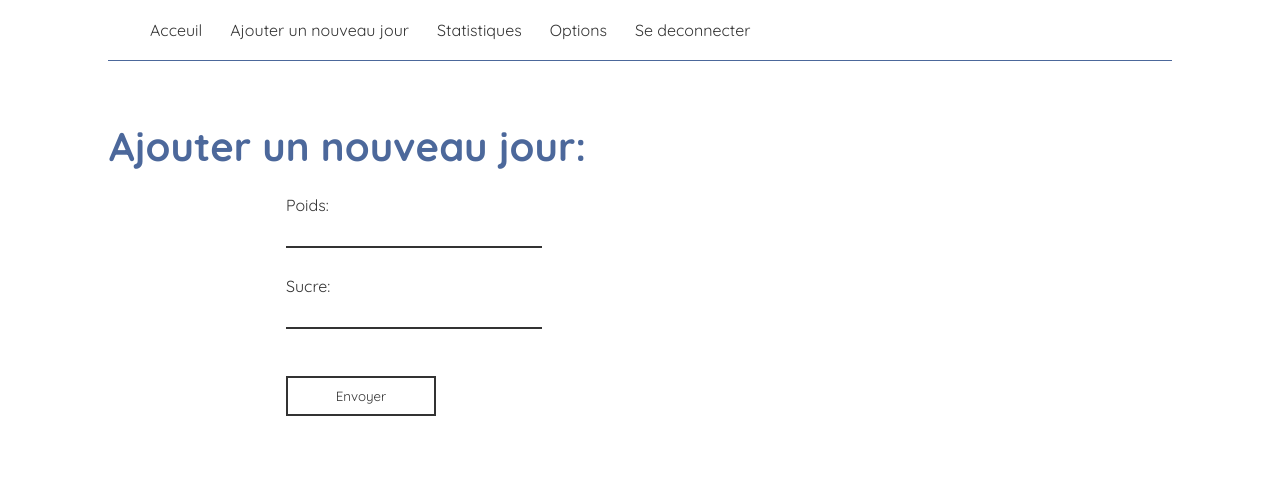
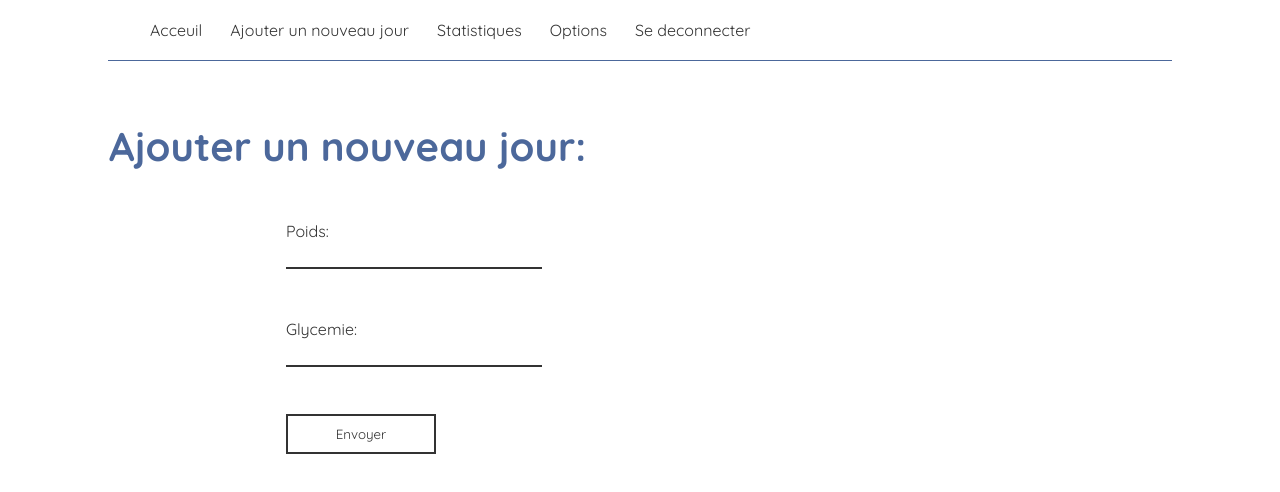
Before and after one commit to AChillFeeder/diabetes-tracking, a React (Create React App) app: page /new-day in a window 1280 px wide. Shown: the top 492 px of the page. Built offline with nearby package versions, Linux system fonts and the light colour scheme; no server answers.

Commit message:
Tiny bit of styling

```diff
--- a/src/index.css
+++ b/src/index.css
@@ -158,7 +158,12 @@ form *{
 
 form input{
     width: 25%;
+    margin-top: 0;
 }
+form label{
+    margin-top: 50px;
+}
+
 .newDay-content form{
     margin-left: 20%;
 }
--- a/src/main/Home.js
+++ b/src/main/Home.js
@@ -56,7 +56,7 @@ const Home = () => {
                                 <th>ID</th>
                                 <th>Date</th>
                                 <th>Poids</th>
-                                <th>Sucre</th>
+                                <th>Glycemie</th>
                                 <th>Options</th>
                             </tr>
                         </thead>
--- a/src/main/NewDay.js
+++ b/src/main/NewDay.js
@@ -28,7 +28,7 @@ const NewDay = () => {
                 <label htmlFor="weight">Poids: </label>
                 <input type="number" name="weight" step="0.01" min="0" id="weight"/>
 
-                <label htmlFor="sugar-amount">Sucre: </label>
+                <label htmlFor="sugar-amount">Glycemie: </label>
                 <input type="number" step="0.01" min="0" name="sugar_amount" id="sugar_amount"/>
 
                 <button>Envoyer</button>
```
